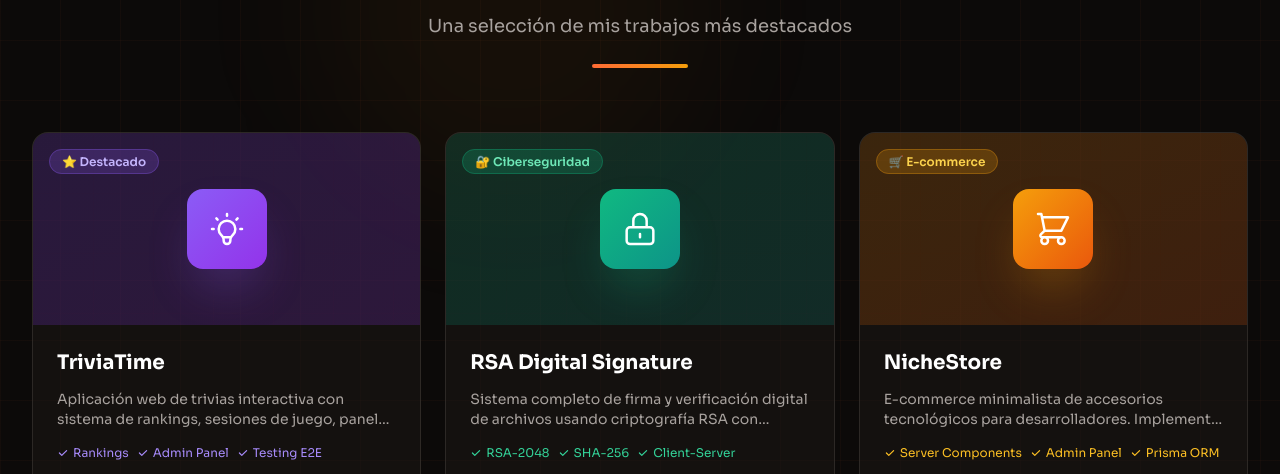
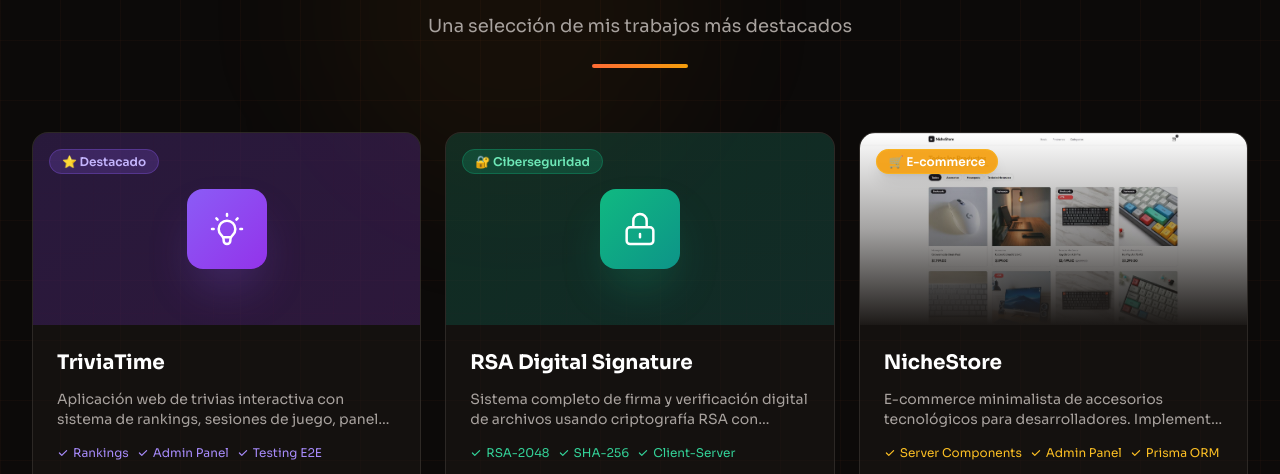
Before and after one commit to JuanAmor8/Portafolio-Juan-Amorocho, an Astro site: page / in a window 1280 px wide. Shown: the part 980-1454 px from the top of the page. Built offline with nearby package versions, Linux system fonts and the light colour scheme; Astro itself is replaced by a stand-in of ours.

Commit message:
Show NicheStore image as background

```diff
--- a/src/components/Projects.tsx
+++ b/src/components/Projects.tsx
@@ -38,7 +38,7 @@ const projects = [
       es: 'E-commerce minimalista de accesorios tecnológicos para desarrolladores. Implementa Server Components, checkout completo, panel de administración y arquitectura escalable con Prisma ORM.',
       en: 'Minimalist e-commerce for tech accessories for developers. Implements Server Components, complete checkout, admin panel and scalable architecture with Prisma ORM.',
     },
-    image: '/projects/nichestore.jpg',
+    image: '/projects/nichestore.JPG',
     technologies: ['Next.js 14', 'TypeScript', 'Prisma', 'PostgreSQL', 'Tailwind', 'shadcn/ui'],
     github: 'https://github.com/JuanAmor8/NicheStore',
     demo: null,
@@ -235,18 +235,19 @@ export default function Projects() {
 
           {/* NicheStore */}
           <article className="group relative overflow-hidden rounded-2xl bg-dark-900/50 border border-dark-700/50 hover:border-amber-500/30 transition-all duration-500">
-            {/* Visual Header */}
-            <div className="relative h-48 overflow-hidden bg-gradient-to-br from-amber-600/20 to-orange-600/20">
-              <div className="absolute inset-0 grid-background opacity-30" />
-              <div className="absolute inset-0 flex items-center justify-center">
-                <div className="w-20 h-20 rounded-2xl bg-gradient-to-br from-amber-500 to-orange-600 flex items-center justify-center shadow-2xl shadow-amber-500/30 group-hover:scale-110 transition-transform duration-500">
-                  <svg className="w-10 h-10 text-white" fill="none" stroke="currentColor" viewBox="0 0 24 24">
-                    <path strokeLinecap="round" strokeLinejoin="round" strokeWidth={1.5} d="M3 3h2l.4 2M7 13h10l4-8H5.4M7 13L5.4 5M7 13l-2.293 2.293c-.63.63-.184 1.707.707 1.707H17m0 0a2 2 0 100 4 2 2 0 000-4zm-8 2a2 2 0 11-4 0 2 2 0 014 0z" />
-                  </svg>
-                </div>
-              </div>
-              <div className="absolute top-4 left-4">
-                <span className="px-3 py-1 text-xs font-semibold bg-amber-500/20 text-amber-300 rounded-full border border-amber-500/30">
+            {/* Visual Header with Image */}
+            <div className="relative h-48 overflow-hidden">
+              {/* Background Image */}
+              <img
+                src="/projects/nichestore.JPG"
+                alt="NicheStore Preview"
+                className="absolute inset-0 w-full h-full object-cover object-top transition-transform duration-500 group-hover:scale-110"
+              />
+              {/* Overlay gradient */}
+              <div className="absolute inset-0 bg-gradient-to-t from-dark-900 via-dark-900/40 to-transparent" />
+              {/* Badge */}
+              <div className="absolute top-4 left-4 z-10">
+                <span className="px-3 py-1 text-xs font-semibold bg-amber-500/90 text-white rounded-full border border-amber-400/50 shadow-lg backdrop-blur-sm">
                   🛒 E-commerce
                 </span>
               </div>
```
